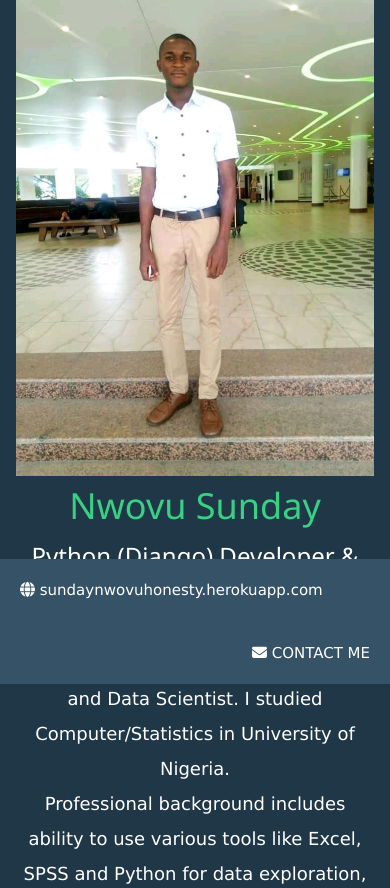
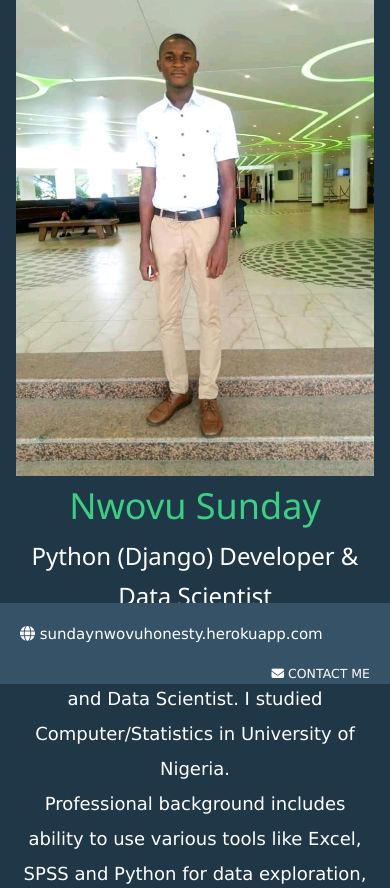
Before and after one commit to Honeson/portfolio, a Django app: page / in a window 390 px wide. Shown: the part 160-1048 px from the top of the page. Run offline with Django 3.2, Linux system fonts and the light colour scheme; some libraries are stand-ins or nearby versions; some web fonts are replaced.

Commit message:
This commit again oofffoo

```diff
--- a/static/css/style.css
+++ b/static/css/style.css
@@ -2,7 +2,13 @@
 
 
 
-
+@media only screen and (max-width: 600px) {
+	#me {
+	  padding: 0px;
+	  margin: 0px;
+	  font-size: smaller;
+	}
+  }
 
 
 
--- a/templates/base.html
+++ b/templates/base.html
@@ -144,7 +144,7 @@ ul.work-images li div {
       <p class="pull-left"><a href="http://sundaynwovuhonesty.herokuapp.com" target="_blank">
         <i class="fas fa-globe"></i> sundaynwovuhonesty.herokuapp.com</a></p>
 
-      <p class="pull-right"><a href="#myModal" role="button" data-toggle="modal"> <i class="fas fa-envelope"></i> CONTACT ME</a></p>
+      <p class="pull-right" id="me"><a href="#myModal" role="button" data-toggle="modal"> <i class="fas fa-envelope"></i> CONTACT ME</a></p>
     </div>
   </div>
   <div id="myModal" class="modal hide fade" tabindex="-1" role="dialog" aria-labelledby="myModalLabel" aria-hidden="true">
--- a/templates/home.html
+++ b/templates/home.html
@@ -30,7 +30,7 @@
         solutions in products and services that ensure clients’ continuous satisfaction and patronage.
 
     </p>
-    <a href="#" class="hire-me"><i class="fas fa-paper-plane"></i> Hire Me </a>
+    <a href="mailto:sundaynwovuhonesty@gmail.com" class="hire-me"><i class="fas fa-paper-plane"></i> Hire Me </a>
     </div>
 </div>
 
```
